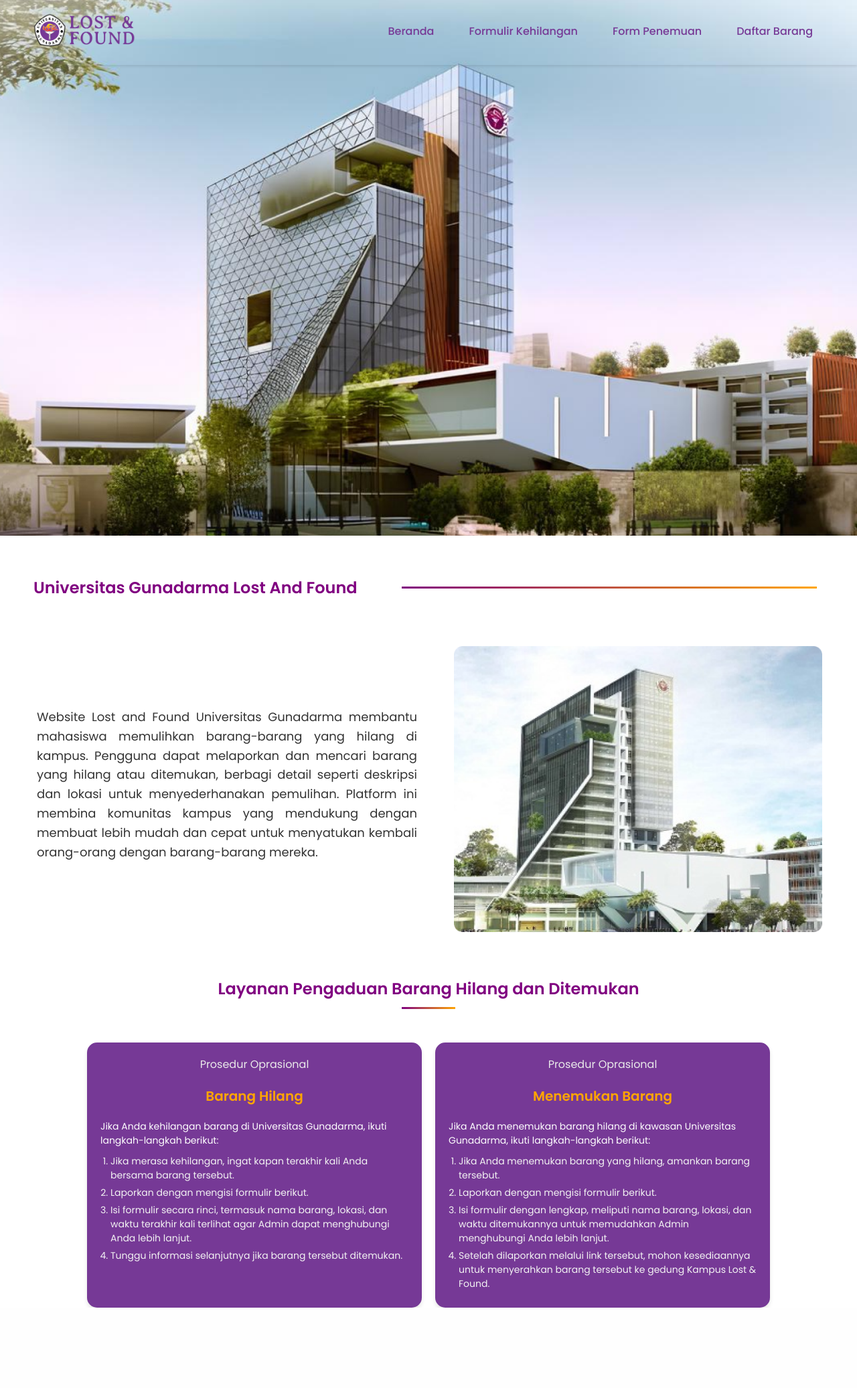
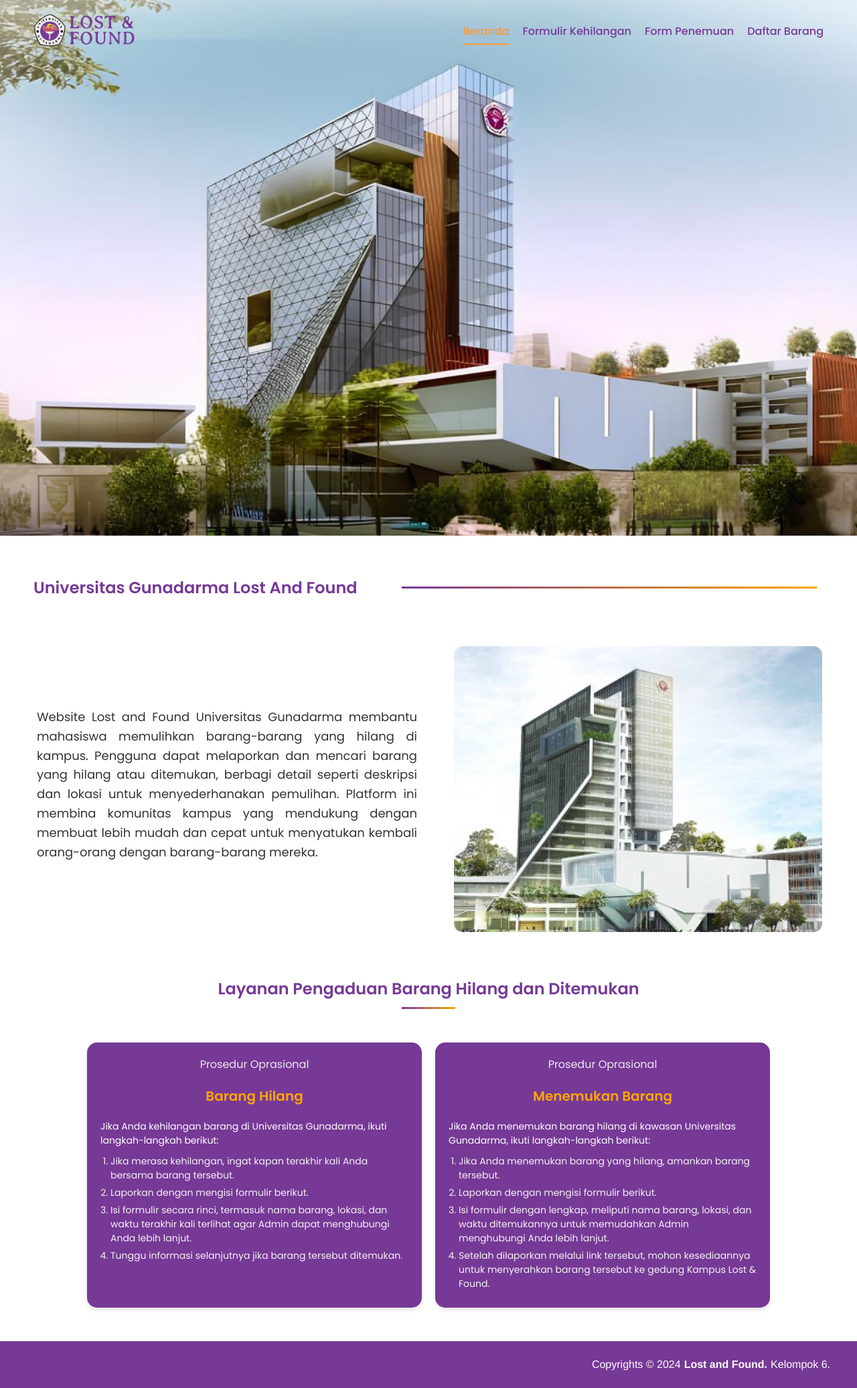
Before and after one commit to janienatalie/LostandFound, a PHP site: page /lostandfound/user/home.php in a window 1280 px wide. Shown: the whole page at 67% size. Before the commit the page ends 1953 px from the top, so only its background shows below. Run offline with PHP 8.4, Linux system fonts and the light colour scheme.

Commit message:
navbar + home

```diff
--- /dev/null
+++ b/user/css/footer.css
@@ -0,0 +1,20 @@
+.footer {
+  display: flex;
+  justify-content: center; /* Menempatkan konten di tengah horizontal */
+  align-items: center; /* Menempatkan konten di tengah vertikal */
+  width: 100%; /* Lebar footer sesuai lebar halaman */
+  height: 70px; /* Tinggi footer */
+  bottom: 0; /* Footer tetap berada di bawah */
+  background-color: #763996; /* Warna latar footer */
+}
+
+.copyrights-lost {
+  display: flex;
+  justify-content: flex-end; /* Menempatkan teks copyright di tengah secara horizontal */
+  margin-right: 40px;
+  font-family: "Open Sans-Regular", Helvetica;
+  font-weight: 400;
+  color: #ffffff;
+  font-size: 16px;
+  width: 100%; /* Memastikan lebar teks mengisi seluruh footer */
+}
--- a/user/css/home.css
+++ b/user/css/home.css
@@ -64,15 +64,15 @@ ul#navbar {
 
 ul#navbar li {
   display: inline-block;
-  padding: .3em .5em;
-  position:relative;
+  padding: 0.3em 0.5em;
+  position: relative;
   overflow: hidden;
 }
 
 ul#navbar li::before {
   position: absolute;
   display: block;
-content: '';
+  content: "";
   bottom: 0;
   left: -100%;
   width: 100%;
@@ -83,10 +83,10 @@ background-color: #ff9934;
 
 ul#navbar:active::before,
 ul#navbar:hover::before {
- left:0%
+  left: 0%;
 }
 
-ul#navbar li a{
+ul#navbar li a {
   text-decoration: none;
 }
 
@@ -109,7 +109,7 @@ ul#navbar li a{
 
 .header {
   font-size: 32px;
-  color: purple;
+  color: #763996;
   text-align: center;
   margin-bottom: 20px;
 }
@@ -135,7 +135,7 @@ ul#navbar li a{
 
 .header {
   font-size: 24px;
-  color: purple;
+  color: #763996;
   font-weight: bold;
   display: flex;
   align-items: center;
@@ -151,7 +151,7 @@ ul#navbar li a{
   display: block;
   width: 620px;
   height: 3px;
-  background: linear-gradient(to right, purple, orange);
+  background: linear-gradient(to right, #763996, orange);
   margin: 10px auto;
   margin-right: 10px;
 }
@@ -187,7 +187,7 @@ ul#navbar li a{
 }
 
 .title {
-  color: #800080;
+  color: #763996;
   font-size: 24px;
   margin: 0;
 }
@@ -196,7 +196,7 @@ ul#navbar li a{
 .underline {
   width: 80px;
   height: 3px;
-  background: linear-gradient(to right, purple, orange);
+  background: linear-gradient(to right, #763996, orange);
   margin: 10px auto 0;
 }
 
@@ -272,11 +272,11 @@ li {
 }
 
 /* Footer */
-footer {
+/* footer {
   background-color: #763996;
   color: white;
   text-align: right;
   padding: 15px 0;
   margin-top: 20px;
   font-size: 12px;
-}
+} */
--- a/user/css/navbar.css
+++ /dev/null
@@ -1,63 +0,0 @@
-/* File: css/navbar.css */
-.navbar {
-  display: flex;
-  justify-content: space-between;
-  align-items: center;
-  padding: 1rem 2rem;
-  background-color: #ffffff;
-  box-shadow: 0 2px 4px rgba(0, 0, 0, 0.1);
-}
-
-.logo {
-  flex-shrink: 0;
-}
-
-.logo-image {
-  height: 50px;
-  width: auto;
-}
-
-nav ul {
-  display: flex;
-  list-style: none;
-  gap: 2rem;
-  margin: 0;
-  padding: 0;
-}
-
-nav ul li {
-  padding: 0.5rem 1rem;
-}
-
-nav ul li a {
-  text-decoration: none;
-  color: #333;
-  font-weight: 500;
-  transition: color 0.3s ease;
-}
-
-nav ul li.active a {
-  color: #007bff;
-}
-
-nav ul li a:hover {
-  color: #007bff;
-}
-
-/* Responsive Design */
-@media (max-width: 768px) {
-  .navbar {
-    flex-direction: column;
-    padding: 1rem;
-  }
-
-  nav ul {
-    flex-direction: column;
-    text-align: center;
-    gap: 1rem;
-  }
-
-  .logo {
-    margin-bottom: 1rem;
-  }
-}
--- /dev/null
+++ b/user/footer.php
@@ -0,0 +1,82 @@
+<style>
+
+  footer.footer * {
+        margin: 0;
+        padding: 0;
+        box-sizing: border-box;
+}
+
+  footer.footer {
+  display: flex;
+  justify-content: center; /* Menempatkan konten di tengah horizontal */
+  align-items: center; /* Menempatkan konten di tengah vertikal */
+  width: 100%; /* Lebar footer sesuai lebar halaman */
+  height: 70px; /* Tinggi footer */
+  bottom: 0; /* Footer tetap berada di bawah */
+  background-color: #763996; /* Warna latar footer */
+  z-index: 1000;
+  margin-top: 50px;
+}
+
+footer.footer .copyrights-lost {
+  display: flex;
+  justify-content: flex-end; /* Menempatkan teks copyright di tengah secara horizontal */
+  margin-right: 40px;
+  font-family: "Open Sans-Regular", Helvetica;
+  font-weight: 400;
+  color: #ffffff;
+  font-size: 16px;
+  width: 100%; /* Memastikan lebar teks mengisi seluruh footer */
+  flex-wrap: wrap;
+  gap: 5px;
+}
+
+.span {
+  color: #ffffff;
+}
+
+.text-wrapper-2 {
+  font-family: "Open Sans-Bold", Helvetica;
+  font-weight: 700;
+}
+
+    /* Responsive styling */
+    @media screen and (max-width: 768px) {
+        footer.footer {
+            height: auto; /* Tinggi menyesuaikan konten */
+            padding: 15px 10px; /* Padding lebih kecil */
+        }
+
+        footer.footer .copyrights-lost {
+            justify-content: center; /* Text center pada layar kecil */
+            margin-right: 0;
+            text-align: center;
+            font-size: 14px; /* Font lebih kecil */
+        }
+    }
+
+    @media screen and (max-width: 480px) {
+        footer.footer {
+            padding: 10px 5px;
+        }
+
+        footer.footer .copyrights-lost {
+            flex-direction: column; /* Stack vertikal pada layar sangat kecil */
+            font-size: 12px;
+            gap: 2px;
+        }
+
+        footer.footer.copyrights-lost span {
+            text-align: center;
+            width: 100%;
+        }
+    }
+</style>
+
+<footer class="footer">
+      <p class="copyrights-lost">
+        <span class="span">Copyrights © 2024 </span>
+        <span class="text-wrapper-2">Lost and Found.</span>
+        <span class="span">Kelompok 6.</span>
+      </p>
+    </footer>
--- a/user/home.php
+++ b/user/home.php
@@ -1,5 +1,4 @@
 <?php
-include './navbar.php';
 include '../database/config.php';
 session_start();
 ?>
@@ -10,27 +9,15 @@ session_start();
     <meta charset="UTF-8">
     <meta name="viewport" content="width=device-width, initial-scale=1.0">
     <title>Lost & Found - Gunadarma University</title>
+    <link rel="stylesheet" href="../css/style.css" />
+    <link rel="stylesheet" href="../css/navbar.css" />
+    <link rel="stylesheet" href="../css/footer.css" />
     <link rel="stylesheet" href="./css/home.css">
-    <link rel="stylesheet" href="../css/style.css" />
+
 
 </head>
 <body>
-    <!-- Header Section -->
-    <!-- <header>
-        <div class="navbar">
-            <div class="logo">
-                <img src="/image/logo.png" alt="Lost & Found Logo" class="logo-image">
-            </div>
-            <nav>
-                <ul>
-                    <li><a href="#">Beranda</a></li>
-                    <li><a href="#">Formulir Kehilangan</a></li>
-                    <li><a href="#">Form Penemuan</a></li>
-                    <li><a href="#">Daftar Barang</a></li>
-                </ul>
-            </nav>
-        </div>
-    </header> -->
+<?php include './navbar.php';?>
 
     <!-- Hero Section -->
     <section class="hero">
@@ -91,10 +78,6 @@ session_start();
         </div>
         </section>
     </main>
-
-    <!-- Footer Section -->
-    <!-- <footer>
-        <p>&copy; 2024 Gunadarma University Lost & Found. kelompok 6.</p>
-    </footer> -->
+    <?php include './footer.php';?>
 </body>
 </html>
--- a/user/navbar.php
+++ b/user/navbar.php
@@ -1,4 +1,3 @@
-<!-- File: includes/navbar.php -->
 <?php
 $currentPage = basename($_SERVER['PHP_SELF']);
 ?>
@@ -8,8 +7,83 @@ $currentPage = basename($_SERVER['PHP_SELF']);
 <head>
     <meta charset="UTF-8">
     <meta name="viewport" content="width=device-width, initial-scale=1.0">
-    <link rel="stylesheet" href="/css/style.css">
-    <link rel="stylesheet" href="/css/navbar.css">
+    <style>
+    .navbar {
+        position: fixed;
+        top: 0;
+        width: 100%;
+        display: flex;
+        justify-content: space-between;
+        align-items: center;
+        padding: 20px 50px;
+        background: transparent;
+        z-index: 1000;
+        transition: all 0.3s ease;
+    }
+
+    .navbar .logo .logo-image {
+        height: 50px;
+        width: auto;
+    }
+
+    .navbar nav ul {
+        list-style: none;
+        display: flex;
+        gap: 20px;
+    }
+
+    .navbar nav ul li {
+        position: relative;
+    }
+
+    .navbar nav ul li a {
+        text-decoration: none;
+        font-size: 16px;
+        font-weight: 500;
+        color: #763996;
+        transition: all 0.3s ease;
+    }
+
+    /* Style untuk hover */
+    .navbar nav ul li a:hover {
+        color: #ff9934;
+        text-decoration: none;
+    }
+
+    /* Style untuk menu active */
+    .navbar nav ul li.active a {
+        color: #ff9934;
+    }
+
+    /* Garis bawah untuk menu active */
+    .navbar nav ul li.active::after {
+        content: '';
+        position: absolute;
+        left: 0;
+        bottom: -8px; /* Jarak antara teks dan garis */
+        width: 100%;
+        height: 2px;
+        background-color: #ff9934;
+    }
+
+    /* Style untuk navbar saat di-scroll */
+    .navbar-scrolled {
+        background-color: #ffffff;
+    }
+    .navbar nav ul li a::selection {
+        display: none;
+    }
+</style>
+<script>
+    window.addEventListener('scroll', function() {
+        const navbar = document.querySelector('.navbar');
+        if (window.scrollY > 50) { // Ubah angka sesuai kebutuhan
+            navbar.classList.add('navbar-scrolled');
+        } else {
+            navbar.classList.remove('navbar-scrolled');
+        }
+    });
+</script>
 </head>
 <body>
     <header>
```
Also changed, not shown: admin/form.html (deleted, +0 -134 lines), dashboard.php (deleted, +0 -20 lines). Lines whose indentation alone changed are shown as unchanged.
